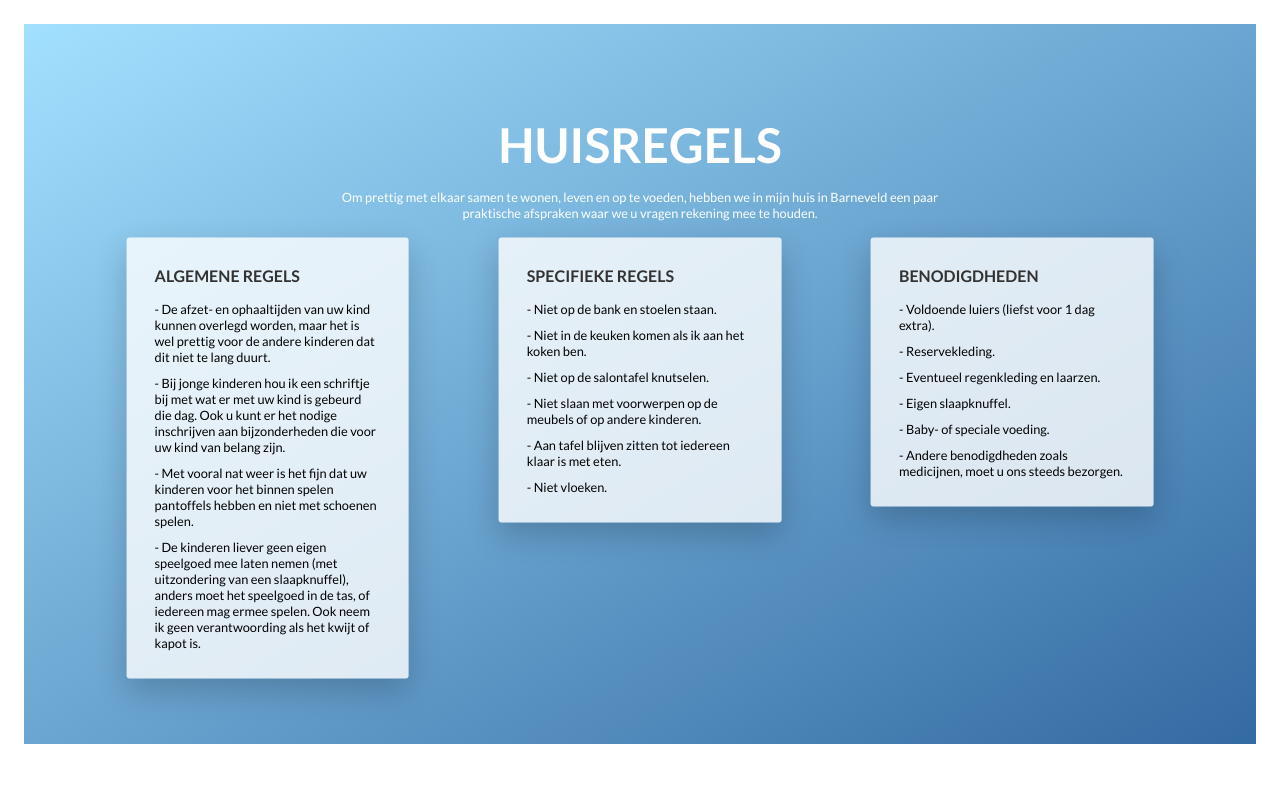
After one commit to Cornee5674/Dianeskinderopvang2, a PHP site: page /huisregels.html in a window 1280 px wide. The commit adds this page. Run offline with PHP 8.4, Linux system fonts and the light colour scheme.

Commit message:
Huisregels

```diff
--- a/css/style.css
+++ b/css/style.css
@@ -33,8 +33,21 @@
   padding: 0;
   box-sizing: inherit; }
 
-html {
-  font-size: 62.5%; }
+@media only screen and (max-width: 600px) {
+  html {
+    font-size: 30%; } }
+
+@media only screen and (min-width: 600px) {
+  html {
+    font-size: 37.5%; } }
+
+@media only screen and (min-width: 1280px) {
+  html {
+    font-size: 50%; } }
+
+@media only screen and (min-width: 1920px) {
+  html {
+    font-size: 62.5%; } }
 
 body {
   box-sizing: border-box; }
@@ -123,6 +136,37 @@ body {
     .row__col-1-of-2:not(:last-child) {
       margin-right: 1rem; }
 
+.intro {
+  height: 90vh;
+  padding: 5rem;
+  background-image: linear-gradient(to right bottom, rgba(153, 221, 255, 0.9), rgba(0, 69, 139, 0.8));
+  position: relative; }
+  .intro__text-area {
+    text-align: center;
+    position: absolute;
+    top: 15%;
+    left: 50%;
+    transform: translate(-50%, -15%); }
+  .intro__info-area {
+    width: 90%;
+    position: absolute;
+    top: 80%;
+    left: 50%;
+    transform: translate(-50%, -80%); }
+
+.main__text-area {
+  width: 85%;
+  margin: 0 auto;
+  background-color: rgba(255, 255, 255, 0.8);
+  box-shadow: 0 2rem 4rem rgba(0, 0, 0, 0.4);
+  padding: 3.5rem;
+  border-radius: 3px;
+  box-shadow: 0 1.5rem 4rem rgba(0, 0, 0, 0.2);
+  transition: all .2s; }
+  .main__text-area:hover {
+    transform: translateY(-2rem);
+    box-shadow: 0 3rem 5rem rgba(0, 0, 0, 0.4); }
+
 .landing {
   height: 80vh;
   background-image: linear-gradient(to bottom right, rgba(153, 221, 255, 0.75), rgba(0, 69, 139, 0.75)), url("../img/blocks.jpg");
@@ -168,7 +212,6 @@ body {
     background-image: linear-gradient(105deg, #FFF 0%, #FFF 50%, transparent 50%), url("../img/woezel.jpg"); }
     .welcome__box--text-box {
       width: 50%;
-      text-align: center;
       padding: 4rem; }
 
 .form {
--- /dev/null
+++ b/huisregels.html
@@ -0,0 +1,66 @@
+<html>
+    <head>
+        <title>Diane's kinderopvang</title>
+        <link href="https://fonts.googleapis.com/css?family=Lato:300,400,700&display=swap" rel="stylesheet">
+        <link rel="stylesheet" href="css/style.css">
+    </head>
+    <body>
+        <section class="intro">
+            <div class="intro__text-area">
+                <h1 class="heading-primary margin-bottom-small">Huisregels</h1>
+                <p class="paragraph text-white">Om prettig met elkaar samen te wonen, leven en op te voeden, hebben we in mijn huis in Barneveld een paar praktische afspraken waar we u vragen rekening mee te houden.</p>
+            </div>
+            <div class="intro__info-area">
+                <div class="row">
+                    <div class="row__col-1-of-3">
+                        <div class="main__text-area">
+                            <h3 class="tertiary-heading margin-bottom-small">Algemene regels</h3>
+                            <p class="paragraph">- De afzet- en ophaaltijden van uw kind kunnen overlegd worden, maar het is wel prettig voor de andere kinderen dat dit niet te lang duurt.</p>
+                            <br>
+                            <p class="paragraph">- Bij jonge kinderen hou ik een schriftje bij met wat er met uw kind is gebeurd die dag. Ook u kunt er het nodige inschrijven aan bijzonderheden die voor uw kind van belang zijn.</p>
+                            <br>
+                            <p class="paragraph">- Met vooral nat weer is het fijn dat uw kinderen voor het binnen spelen pantoffels hebben en niet met schoenen spelen.</p>
+                            <br>
+                            <p class="paragraph">- De kinderen liever geen eigen speelgoed mee laten nemen (met uitzondering van een slaapknuffel), anders moet het speelgoed in de tas, of iedereen mag ermee spelen. Ook neem ik geen verantwoording als het kwijt of kapot is.</p>
+                        </div>
+                    </div>
+                    <div class="row__col-1-of-3">
+                        <div class="main__text-area">
+                            <h3 class="tertiary-heading margin-bottom-small">Specifieke regels</h3>
+                            <p class="paragraph">- Niet op de bank en stoelen staan.</p>
+                            <br>
+                            <p class="paragraph">- Niet in de keuken komen als ik aan het koken ben.</p>
+                            <br>
+                            <p class="paragraph">- Niet op de salontafel knutselen.</p>
+                            <br>
+                            <p class="paragraph">- Niet slaan met voorwerpen op de meubels of op andere kinderen.</p>
+                            <br>
+                            <p class="paragraph">- Aan tafel blijven zitten tot iedereen klaar is met eten.</p>
+                            <br>
+                            <p class="paragraph">- Niet vloeken.</p>
+                        </div>
+                    </div>
+                    <div class="row__col-1-of-3">
+                        <div class="main__text-area">
+                            <h3 class="tertiary-heading margin-bottom-small">Benodigdheden</h3>
+                            <p class="paragraph">- Voldoende luiers (liefst voor 1 dag extra).</p>
+                            <br>
+                            <p class="paragraph">- Reservekleding.</p>
+                            <br>
+                            <p class="paragraph">- Eventueel regenkleding en laarzen.</p>
+                            <br>
+                            <p class="paragraph">- Eigen slaapknuffel.</p>
+                            <br>
+                            <p class="paragraph">- Baby- of speciale voeding.</p>
+                            <br>
+                            <p class="paragraph">- Andere benodigdheden zoals medicijnen, moet u ons steeds bezorgen.</p>
+                        </div>
+                    </div>
+                </div>
+            </div>
+        </section>
+        <section class="main">
+
+        </section>
+    </body>
+</html>
--- a/sass/base/_base.scss
+++ b/sass/base/_base.scss
@@ -6,8 +6,28 @@
     box-sizing: inherit;
 }
 
-html {
-    font-size: 62.5%;
+@media only screen and (max-width: 600px) {
+    html {
+      font-size: 30%;
+    }
+}
+
+  @media only screen and (min-width: 600px) {
+    html {
+      font-size: 37.5%;
+    }
+}
+
+  @media only screen and (min-width: 1280px) {
+    html {
+      font-size: 50%;
+    }
+}
+
+  @media only screen and (min-width: 1920px) {
+    html {
+      font-size: 62.5%;
+    }
 }
 
 body {
--- a/sass/main.scss
+++ b/sass/main.scss
@@ -13,4 +13,5 @@
 
 @import "layout/grid";
 
+@import "pages/huisregels";
 @import "pages/landing";
--- /dev/null
+++ b/sass/pages/_huisregels.scss
@@ -0,0 +1,39 @@
+.intro {
+    height: 90vh;
+    padding: 5rem;
+    background-image: linear-gradient(to right bottom, rgba($color-primary, 0.9), rgba($color-secondary, 0.8));
+    position: relative;
+
+
+    &__text-area {
+        text-align: center;
+        position: absolute;
+        top: 15%;
+        left: 50%;
+        transform: translate(-50%, -15%);
+    }
+
+    &__info-area {
+        width: 90%;
+        position: absolute;
+        top: 80%;
+        left: 50%;
+        transform: translate(-50%, -80%);
+    }
+}
+
+.main__text-area {
+    width: 85%;
+    margin: 0 auto;
+    background-color: rgba($color-white, .8);
+    box-shadow: 0 2rem 4rem rgba($color-black, .4);
+    padding: 3.5rem;
+    border-radius: 3px;
+    box-shadow: 0 1.5rem 4rem rgba($color-black, .2);
+    transition: all .2s;
+
+    &:hover {
+        transform: translateY(-2rem);
+            box-shadow: 0 3rem 5rem rgba($color-black, 0.4);
+    }
+}
--- a/sass/pages/_landing.scss
+++ b/sass/pages/_landing.scss
@@ -55,7 +55,6 @@
 
         &--text-box {
             width: 50%;
-            text-align: center;
             padding: 4rem;
         }
     }
```
